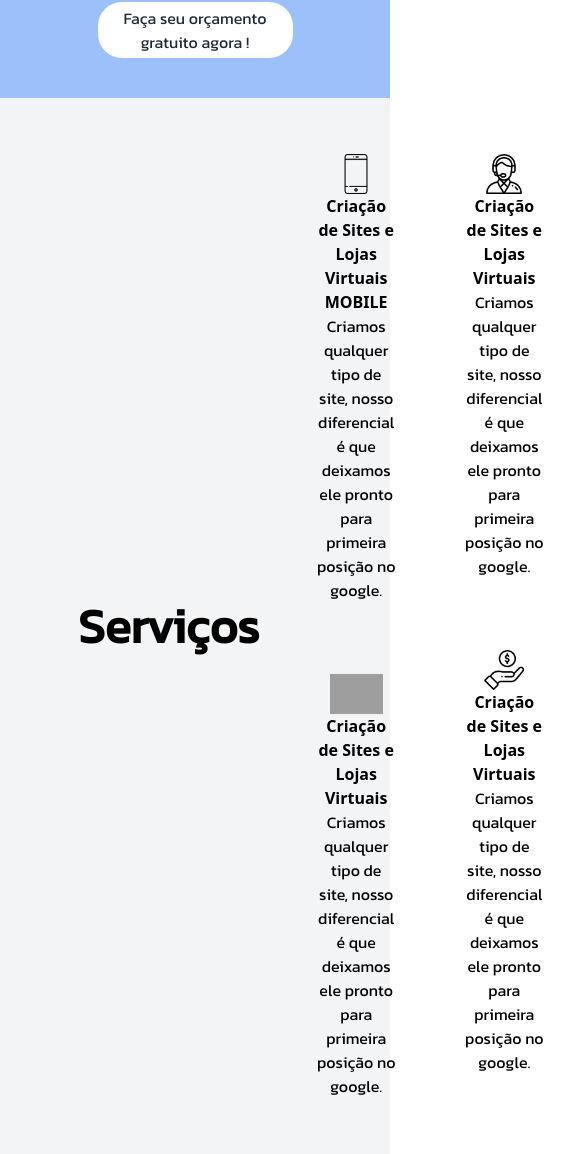
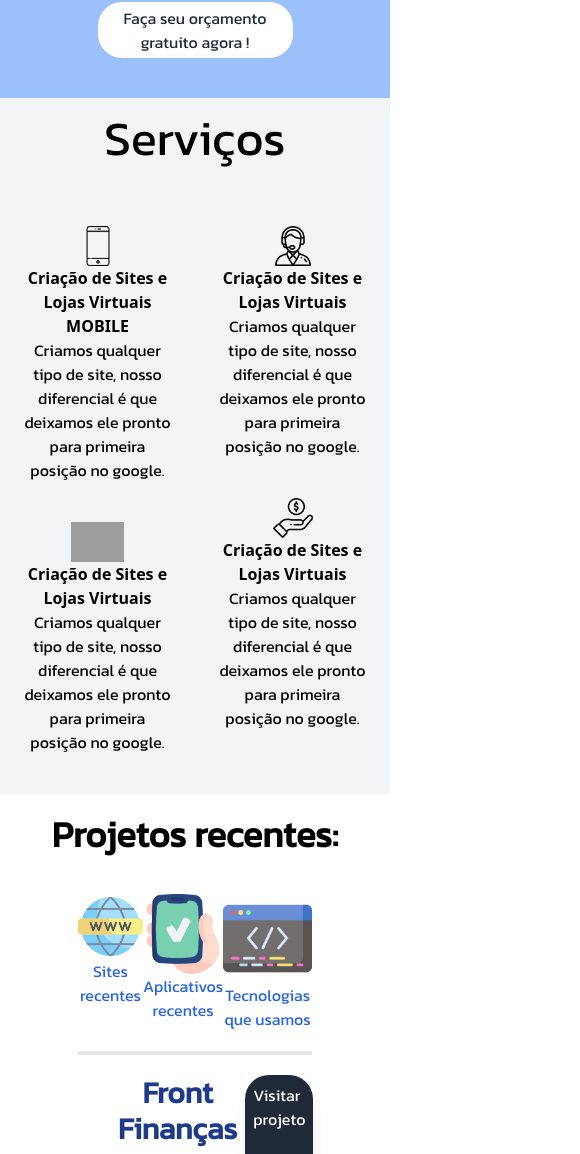
Before and after one commit to emanoel3578/portfolio-website, a Vue app: page / in a window 390 px wide. Shown: the part 414-1568 px from the top of the page, 580 px wide, since content can reach past the window. Built offline with nearby package versions, Linux system fonts and the light colour scheme; grey boxes are pictures that could not be loaded.

Commit message:
adicionado primeiras modificaçoes em servicos, possiel mudanca ?

```diff
--- a/src/components/Servicos.vue
+++ b/src/components/Servicos.vue
@@ -43,21 +43,21 @@
             </div>
         </div>
 
-        <div id="servicosID" class="flex bg-gray-100 justify-center w-full">
-            <div class="flex w-3/5 gap-6 items-center">
+        <div id="servicosID" class="flex flex-col md:flex md:flex-row bg-gray-100 justify-center w-full">
+            <div class="flex flex-col md:flex md:flex-row md:w-3/5 gap-6 items-center">
                 <div class="text-center">
-                    <p class="text-5xl font-kanit font-bold">Serviços</p>
+                    <p class="text-5xl font-kanit pt-4 md:pt-0 md:font-semibold">Serviços</p>
                 </div>
 
                 <div class="flex text-center">
-                    <div class="flex flex-col items-end my-5">
-                        <div class="p-5 w-4/5 rounded-full m-4 bg-gradient-to-r hover:from-blue-500 hover:to-purple-400 hover:text-white transition duration-500 ease-in-out transform hover:-translate-y-1 hover:scale-110">
+                    <div class="md:flex md:flex-col items-end my-5">
+                        <div class="p-5 md:w-4/5 rounded-full md:m-4 bg-gradient-to-r hover:from-blue-500 hover:to-purple-400 hover:text-white transition duration-500 ease-in-out transform hover:-translate-y-1 hover:scale-110">
                             <img src="img/mobileicon.png" class="mx-auto my-0 h-10">
                             <p class="font-bold ">Criação de Sites e Lojas Virtuais MOBILE</p>
                             <p class="font-kanit">Criamos qualquer tipo de site, nosso diferencial é que deixamos ele pronto para primeira posição no google.</p>
                         </div>
 
-                        <div class="p-5 w-4/5 rounded-full m-4 bg-gradient-to-r hover:from-blue-500 hover:to-purple-400 hover:text-white transition duration-500 ease-in-out transform hover:-translate-y-1 hover:scale-110">
+                        <div class="p-5 md:w-4/5 rounded-full md:m-4 bg-gradient-to-r hover:from-blue-500 hover:to-purple-400 hover:text-white transition duration-500 ease-in-out transform hover:-translate-y-1 hover:scale-110">
                             <img src="img/computericon.png" class="mx-auto my-0 h-10">
                             <p class="font-bold">Criação de Sites e Lojas Virtuais</p>
                             <p class="font-kanit">Criamos qualquer tipo de site, nosso diferencial é que deixamos ele pronto para primeira posição no google.</p>
@@ -66,13 +66,13 @@
 
 
                     <div class="flex flex-col items-end my-5">
-                        <div class="p-5 w-4/5 rounded-full m-4 bg-gradient-to-r hover:from-blue-500 hover:to-purple-400 hover:text-white transition duration-500 ease-in-out transform hover:-translate-y-1 hover:scale-110">
+                        <div class="p-5 md:w-4/5 rounded-full md:m-4 bg-gradient-to-r hover:from-blue-500 hover:to-purple-400 hover:text-white transition duration-500 ease-in-out transform hover:-translate-y-1 hover:scale-110">
                             <img src="img/supporticon.png" class="mx-auto my-0 h-10">
                             <p class="font-bold">Criação de Sites e Lojas Virtuais</p>
                             <p class="font-kanit">Criamos qualquer tipo de site, nosso diferencial é que deixamos ele pronto para primeira posição no google.</p>
                         </div>
 
-                        <div class="p-5 w-4/5 rounded-full m-4 bg-gradient-to-r hover:from-blue-500 hover:to-purple-400 hover:text-white transition duration-500 ease-in-out transform hover:-translate-y-1 hover:scale-110">
+                        <div class="p-5 md:w-4/5 rounded-full md:m-4 bg-gradient-to-r hover:from-blue-500 hover:to-purple-400 hover:text-white transition duration-500 ease-in-out transform hover:-translate-y-1 hover:scale-110">
                             <img src="img/moneyicon.png" class="mx-auto my-0 h-10">
                             <p class="font-bold">Criação de Sites e Lojas Virtuais</p>
                             <p class="font-kanit">Criamos qualquer tipo de site, nosso diferencial é que deixamos ele pronto para primeira posição no google.</p>
```
